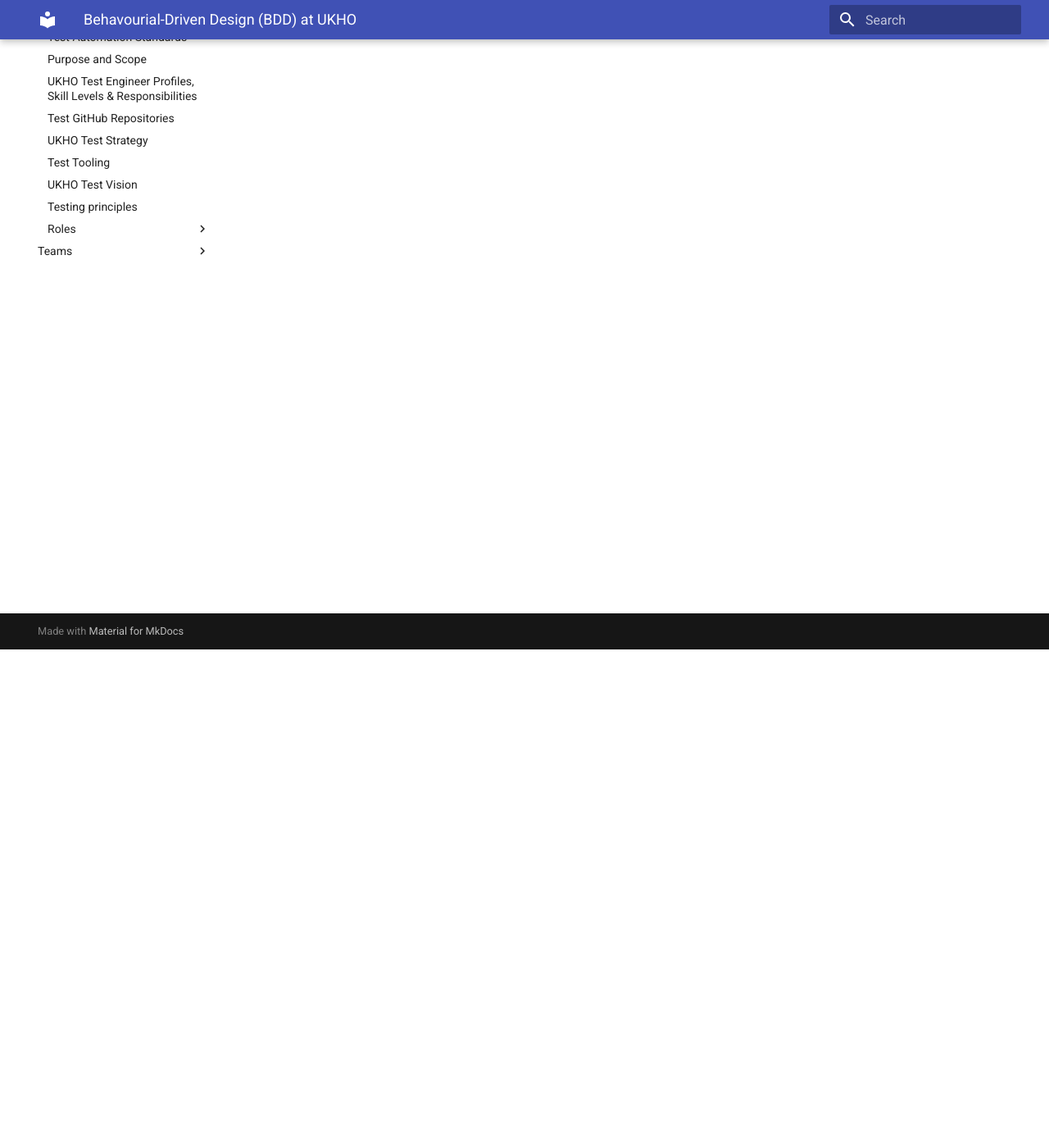
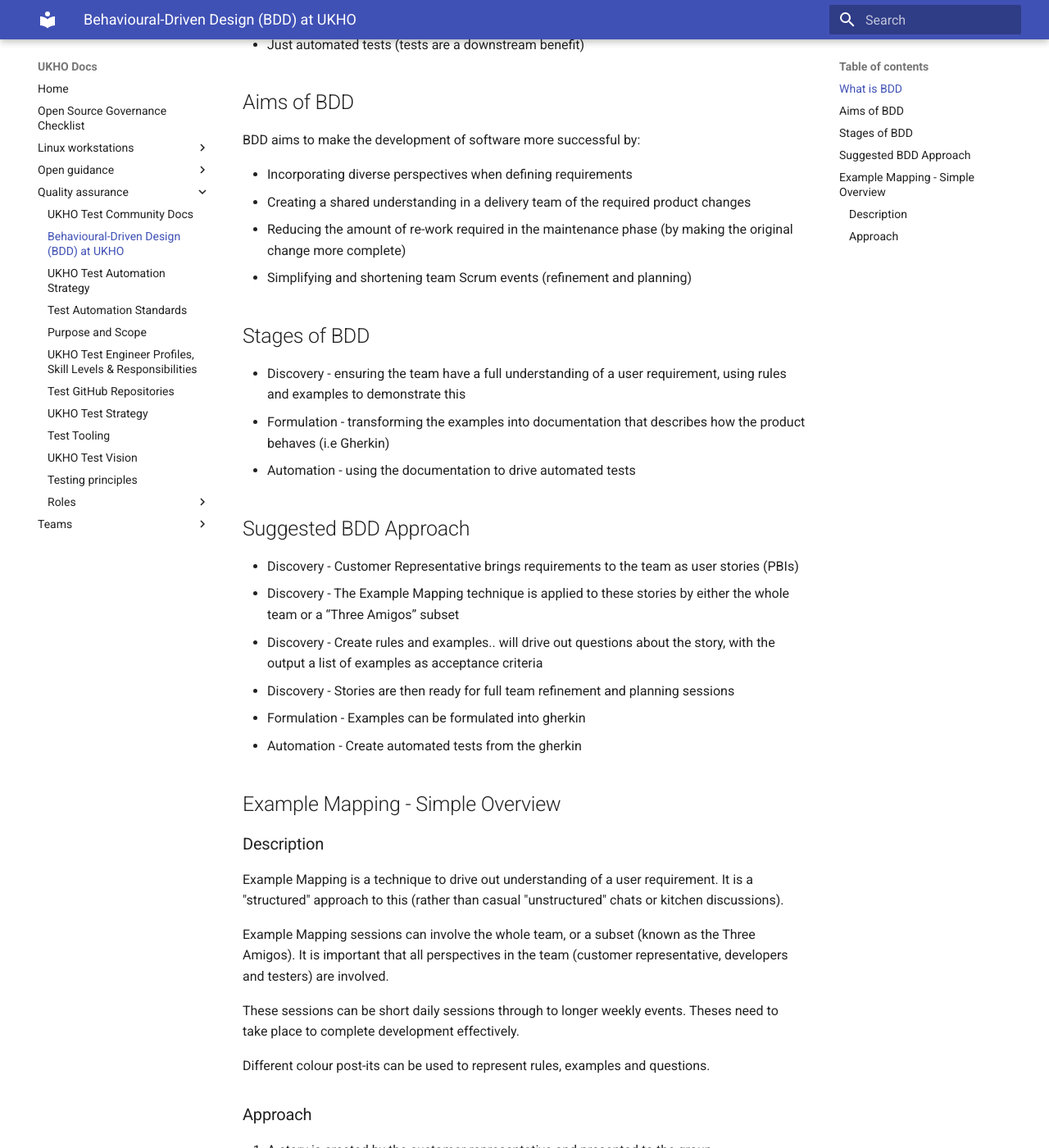
Before and after one commit to UKHO/docs, an MkDocs documentation site: the page built from docs/quality-assurance/bdd.md, in a window 1280 px wide and 1400 px high, scrolled down 608 px. Shown: the whole window at 82% size. Built offline with MkDocs 1.6.1 and Material for MkDocs 9.7.7, drawn with Linux system fonts in a browser that asks for light colours; some of the changed text lies outside the part shown.

Commit message:
Add BDD page to QA section

```diff
--- a/docs/quality-assurance/bdd.md
+++ b/docs/quality-assurance/bdd.md
@@ -1,7 +1,80 @@
-# Behavourial-Driven Design (BDD) at UKHO
+# Behavioural-Driven Design (BDD) at UKHO
 
 > "An approach that enhances communication between stakeholders and project team members by expressing product needs as concrete examples"
 
-This page contains information about BDD and how it can be used to aid development at UKHO.
+This page contains information about BDD and how it can be used to aid how we develop software at UKHO.
 
-## Why
+## What is BDD
+
+* A process to enable the entire team to better understand stories before they are played
+* BDD is about _collaboration_ - Product Owners (proxy for the customer), developers and testers communicating to gain an agreed understanding
+* Uses rules and examples to illustrate this understanding
+* When stories are played there is less ambiguity leading to better software development
+* BDD is NOT:
+  * Testing
+  * SpecFlow or Cucumber
+  * Just automated tests (tests are a downstream benefit)
+
+## Aims of BDD
+
+BDD aims to make the development of software more successful by:
+
+* Incorporating diverse perspectives when defining requirements
+* Creating a shared understanding in a delivery team of the required product changes
+* Reducing the amount of re-work required in the maintenance phase (by making the original change more complete)
+* Simplifying and shortening team Scrum events (refinement and planning)
+
+## Stages of BDD
+
+* Discovery - ensuring the team have a full understanding of a user requirement, using rules and examples to demonstrate this
+* Formulation - transforming the examples into documentation that describes how the product behaves (i.e Gherkin)
+* Automation - using the documentation to drive automated tests
+
+## Suggested BDD Approach
+
+* Discovery - Customer Representative brings requirements to the team as user stories (PBIs)
+* Discovery - The Example Mapping technique is applied to these stories by either the whole team or a “Three Amigos” subset
+* Discovery - Create rules and examples.. will drive out questions about the story, with the output a list of examples as acceptance criteria
+* Discovery - Stories are then ready for full team refinement and planning sessions
+* Formulation - Examples can be formulated into gherkin
+* Automation - Create automated tests from the gherkin
+
+## Example Mapping - Simple Overview
+
+### Description
+
+Example Mapping is a technique to drive out understanding of a user requirement. It is a "structured" approach to this (rather than casual "unstructured" chats or kitchen discussions).
+
+Example Mapping sessions can involve the whole team, or a subset (known as the Three Amigos). It is important that all perspectives in the team (customer representative, developers and testers) are involved.
+
+These sessions can be short daily sessions through to longer weekly events. Theses need to take place to complete development effectively.
+
+Different colour post-its can be used to represent rules, examples and questions.
+
+### Approach
+
+1. A story is created by the customer representative and presented to the group.
+1. The group discuss the story and determine rules that clarify the purpose of the story.
+1. Examples are created to demonstrate understanding of the rules.
+1. When creating examples it may become clear that further rules are needed.
+1. When there are lots of rules this may indicate the story is too big and should be split.
+1. Any questions that cannot be answered in the session should be recorded and answered subsequently.
+1. If there are lots of questions this may indicate the story is not understood and needs to go back to the customer.
+
+# Resources
+
+## Books
+
+* Discovery: Explore behaviour using examples - Gaspar Nagy
+  [Amazon link](https://www.amazon.co.uk/Discovery-Explore-behaviour-using-examples/dp/1983591254/ref=sr_1_2?keywords=bdd+discovery&qid=1572530563&s=books&sr=1-2)
+* BDD in Action: Behavior-driven development for the whole software lifecycle - John Ferguson Smart
+  [Amazon link](https://www.amazon.co.uk/BDD-Action-Behavior-driven-development-lifecycle/dp/161729165X/ref=sr_1_1?keywords=bdd&qid=1572530667&s=books&sr=1-1)
+
+## On-line resources
+
+* [Example Mapping by Gaspar Nagy](http://gasparnagy.com/2019/05/divide-conquer-a-la-bdd-story-rule-scenario/)
+* [Another description of Example Mapping by Matt Wynne](https://cucumber.io/blog/example-mapping-introduction/)
+* [Writing better Gherkin scenarios](http://gasparnagy.com/2019/05/clean-up-bad-bdd-scenarios/?utm_source=BDD+Addicts+Newsletter&utm_campaign=d1bc786403-BDD_Addict_Newsletter_August_2019&utm_medium=email&utm_term=0_becf448392-d1bc786403-180800965)
+* [Who should formulate the Gherkin](https://cucumber.ghost.io/blog/who-should-formulate-the-scenarios/?goal=0_02cca1920b-383aa96ce0-289488633&mc_cid=383aa96ce0&mc_eid=a98df43caa)
+* [Gherkin - keeping your scenarios BRIEF](https://cucumber.io/blog/keep-your-scenarios-brief/)
+* [How writing good gherkin enables better automation](http://angiejones.tech/writing-good-gherkin-enables-good-test-automation/?goal=0_02cca1920b-4b08e68d18-289488633&mc_cid=4b08e68d18&mc_eid=a98df43caa)
```
Also changed, not shown: docs/quality-assurance/README.md (+2 -0 lines).
